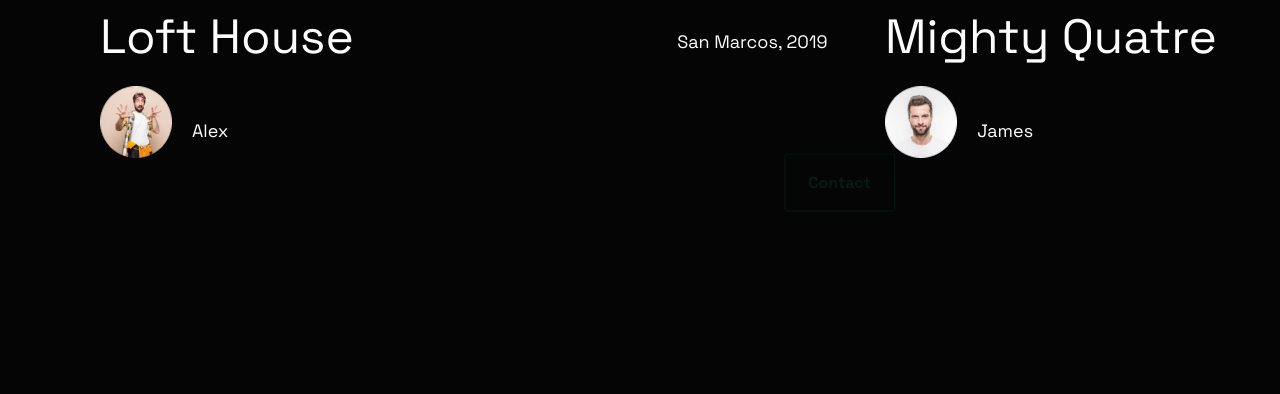
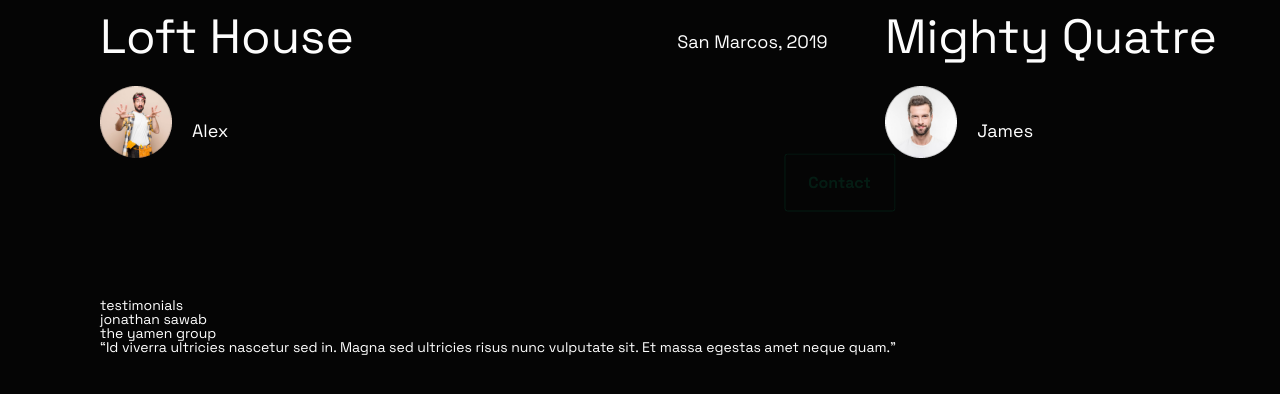
Before and after one commit to ortizdevelop/uifry, a plain HTML site: page pages/index.html in a window 1280 px wide. Shown: the part 4989-5383 px from the top of the page. Drawn offline with nearby package versions, Linux system fonts and the light colour scheme.

Commit message:
Work on the "testimonials" block (2).
html - Content has been added to the "testimonials" block and its classes.

css/scss - For the main classes of the testimonials block, css properties were added.

```diff
--- a/pages/index.html
+++ b/pages/index.html
@@ -344,18 +344,26 @@
                 <div class="testimonials__body">
                     <div class="testimonials__left">
                         <div class="testimonials__left-title">
-                            <p></p>
+                            <p>
+                                testimonials
+                            </p>
                         </div>
                         <div class="testimonials__left-subtitle1">
-                            <p></p>
+                            <p>
+                                jonathan sawab
+                            </p>
                         </div>
                         <div class="testimonials__left-subtitle2">
-                            <p></p>
+                            <p>
+                                the yamen group
+                            </p>
                         </div>
                     </div>
                     <div class="testimonials__right">
                         <div class="testimonials__right-title">
-                            <p></p>
+                            <p>
+                                <span>“</span>Id viverra ultricies nascetur sed in. Magna sed ultricies risus nunc  vulputate sit. Et massa egestas amet neque quam.<span>”</span>
+                            </p>
                         </div>
                     </div>
                 </div>
--- a/scss/style.scss
+++ b/scss/style.scss
@@ -914,6 +914,8 @@ html, body{
 .testimonials {
 
     &__body {
+        margin-top: 140px;
+        padding-left: 100px;
     }
 
     &__left {
```
Also changed, not shown: css/style.css.
